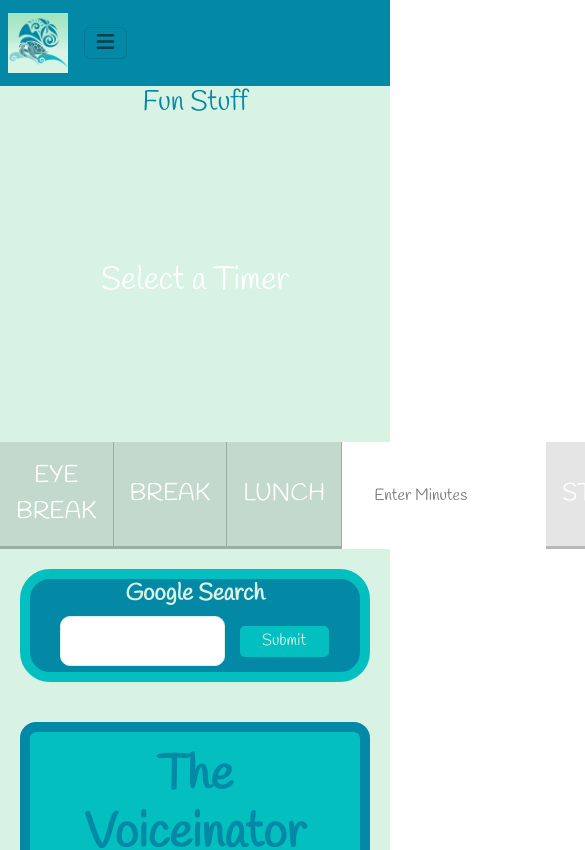
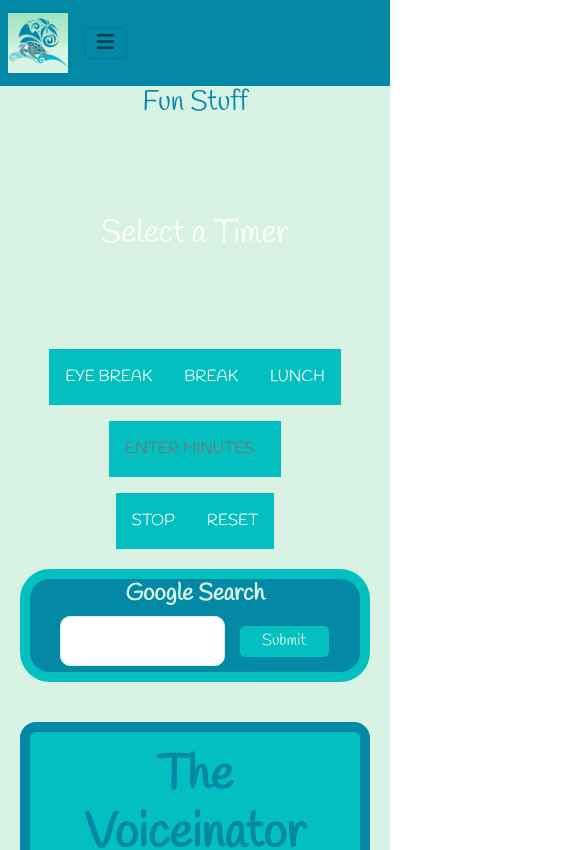
Before and after one commit to AlanaBF/Nautical-Turtle, a React (Vite) app: page /#/Fun in a window 390 px wide. Shown: the top 850 px of the page, 585 px wide, since content can reach past the window. Built offline with nearby package versions, Linux system fonts and the light colour scheme.

Commit message:
mobile responsive timer and styling edited

```diff
--- a/src/assets/styles/components.css
+++ b/src/assets/styles/components.css
@@ -97,13 +97,13 @@
 .voiceinator {
   padding: 1rem;
   min-width: 45%;
-  margin: 20px ;
+  margin: 20px;
   border-radius: 1rem;
   position: relative;
   background-color: var(--teal);
   overflow: hidden;
   z-index: 1;
-  border: solid 10px var(--dark-blue)
+  border: solid 10px var(--dark-blue);
 }
 
 .voiceinator input,
@@ -147,13 +147,13 @@
 .speech-detector-container {
   padding: 1rem;
   min-width: 45%;
-  margin: 20px ;
+  margin: 20px;
   border-radius: 1rem;
   position: relative;
   background-color: var(--teal);
   overflow: hidden;
   z-index: 1;
-  border: solid 10px var(--dark-blue)
+  border: solid 10px var(--dark-blue);
 }
 
 .words {
@@ -168,7 +168,9 @@
   overflow-y: auto;
 }
 
-.speech-listen-button, .copy-text-button, .text-clear-button {
+.speech-listen-button,
+.copy-text-button,
+.text-clear-button {
   background-color: var(--pale-green);
   color: var(--dark-blue);
   font-size: 1rem;
@@ -179,7 +181,9 @@
   margin: 20px auto;
 }
 
-.speech-listen-button:hover,  .copy-text-button:hover, .text-clear-button:hover {
+.speech-listen-button:hover,
+.copy-text-button:hover,
+.text-clear-button:hover {
   background-color: var(--teal);
   color: white;
 }
@@ -214,7 +218,9 @@ canvas {
   margin: auto;
 }
 
-.color-picker, .line-width-picker, .canvas-content-picker {
+.color-picker,
+.line-width-picker,
+.canvas-content-picker {
   background-color: var(--dark-blue);
   color: white;
   padding: 5px;
@@ -232,7 +238,9 @@ canvas {
   margin: 10px !important;
 }
 
-.color-picker-dropdown, .line-width-picker-dropdown, .canvas-content-picker-dropdown {
+.color-picker-dropdown,
+.line-width-picker-dropdown,
+.canvas-content-picker-dropdown {
   background-color: var(--pale-green);
   color: var(--dark-blue);
   border-radius: 5px;
@@ -241,7 +249,7 @@ canvas {
 
 /* Whack a Mole */
 .score {
-  background: rgba(255,255,255,0.2);
+  background: rgba(255, 255, 255, 0.2);
   padding: 0 3rem;
   line-height: 1;
   border-radius: 1rem;
@@ -265,22 +273,23 @@ canvas {
   display: block;
   background: url(../../components/WhackaMole/dirt.svg) bottom center no-repeat;
   background-size: contain;
-  content: '';
+  content: "";
   width: 100%;
-  height:70px;
+  height: 70px;
   position: absolute;
   z-index: 2;
   bottom: -30px;
 }
 
 .mole {
-  background: url('../../components/WhackaMole/mole.svg') bottom center no-repeat;
+  background: url("../../components/WhackaMole/mole.svg") bottom center
+    no-repeat;
   background-size: 20%;
   position: absolute;
   top: 100%;
   width: 100%;
   height: 100%;
-  transition:all 0.4s;
+  transition: all 0.4s;
 }
 
 .hole.up .mole {
@@ -288,7 +297,7 @@ canvas {
 }
 
 .whackamole-button {
-  background-color: #827D84;
+  background-color: #827d84;
   color: white;
   border: black solid 2px;
   padding: 10px;
@@ -299,7 +308,7 @@ canvas {
 
 .start-button:hover {
   background-color: white;
-  color: #827D84;
+  color: #827d84;
 }
 
 /* Countdown Timers */
@@ -308,7 +317,7 @@ canvas {
   font-size: 10rem;
   margin: 0;
   color: white;
-  text-shadow: 4px 4px 0 rgba(0,0,0,0.05);
+  text-shadow: 4px 4px 0 rgba(0, 0, 0, 0.05);
 }
 
 .timer {
@@ -318,41 +327,40 @@ canvas {
 }
 
 .timer__controls {
-  display: flex;
-}
-
-.timer__controls > * {
-  flex: 1;
+  flex-direction: column;
+  max-width: 100%;
 }
 
 .timer__controls form {
-  flex: 1;
-  display: flex;
+  border: 0;
+  cursor: pointer;
+  padding: 1rem;
+  font-size: 1rem;
 }
 
 .timer__controls input {
-  flex: 1;
   border: 0;
-  padding: 2rem;
+  padding: 1rem;
+  text-transform: uppercase;
+  background-color: var(--teal);
+  cursor: pointer;
+  color: white;
 }
 
 .timer__button {
-  background: none;
+  background-color: var(--teal);
   border: 0;
   cursor: pointer;
   color: white;
-  font-size: 1.5rem;
+  font-size: 1rem;
   text-transform: uppercase;
-  background: rgba(0,0,0,0.1);
-  border-bottom: 3px solid rgba(0,0,0,0.2);
-  border-right: 1px solid rgba(0,0,0,0.2);
   padding: 1rem;
 }
 
 .timer__button:hover,
 .timer__button:focus {
-  background: rgba(0,0,0,0.2);
   outline: 0;
+  background-color: var(--dark-blue);
 }
 
 .display {
```
